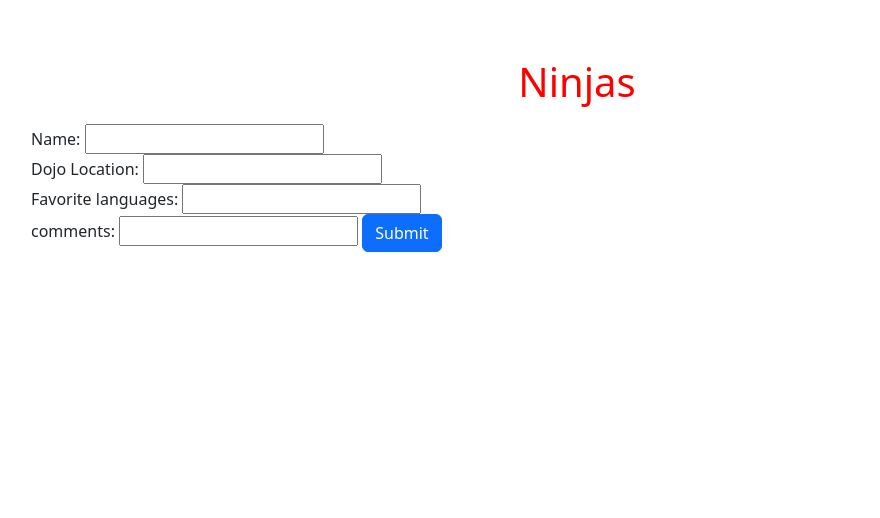
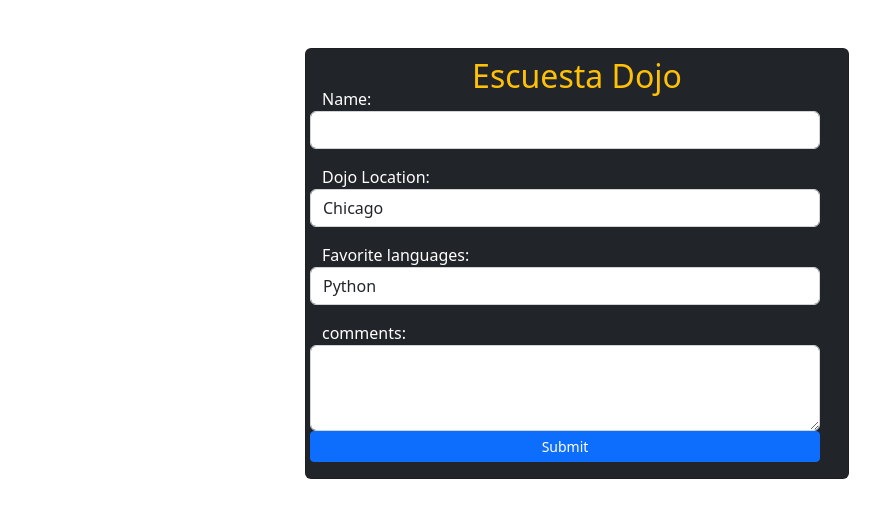
Before and after one commit to Jbaruz/flask_encuesta, a Flask app: page / in a window 1280 px wide. Shown: the top 518 px of the page, without its empty margins (63-943 px from the left). Run offline with Flask 2, Linux system fonts and the light colour scheme; some libraries are stand-ins or nearby versions.

Commit message:
Se agrego los BONUS, se uso bootstrap

```diff
--- a/templates/base.html
+++ b/templates/base.html
@@ -4,7 +4,7 @@
     <meta charset="UTF-8">
     <meta http-equiv="X-UA-Compatible" content="IE=edge">
     <meta name="viewport" content="width=device-width, initial-scale=1.0">
-    <title>{% block titulo %}{% endblock %}-Tablero</title>
+    <title>{% block titulo %}{% endblock %}-Dojos</title>
     <link href="{{ url_for('static', filename='css/bootstrap.min.css') }}" rel="stylesheet">
     <link href="{{ url_for('static', filename='css/toastr.min.css') }}" rel="stylesheet">
     <link rel="stylesheet" href="{{ url_for('static', filename='css/estilos.css') }}">
--- a/templates/index.html
+++ b/templates/index.html
@@ -1,36 +1,63 @@
 {% extends "base.html" %}
-{% block titulo %} Login {% endblock %}
+{% block titulo %} Encuesta  {% endblock %}
 
 
 {% block contenido %}
 
-<div class="container mt-5">
-    <h1>Ninjas </h1>
-    <form action="/process" method="post">
+<div class="d-flex justify-content-center">
+    <div class="card text-bg-dark mb-3" style="max-width: 34rem;">
+        <div class="container mt-2">
+            <h2 class="text-center text-warning">Escuesta Dojo</h2 >
+            <form class="row g-3" role="form" action="/process" method="post">
+                <div class="row mb-3">
                     <label for="name">
                         Name:
                     </label>
-        <input type="text" name="name" id="name">
-        <br>
+                    <input type="name" class = "form-control" name="name" id="name">
+                </div>
+
+                <div class="row mb-3">
                     <label for="name">
                         Dojo Location:
                     </label>
-        <input type="text" name="location" id="local">
-        <br>
+                    <select class="form-control" name="location" id="local">
+                        <option>Chicago</option>
+                        <option>Chile</option>
+                        <option>Seattle</option>
+                        <option>Toronto</option>
+                        <option>Juanjui</option>
+                    </select>
+                </div>
+
+                <div class="row mb-3">
                     <label for="name">
                         Favorite languages:
                     </label>
-        <input type="text" name="languages" id="languages">
+                    <select class="form-control" name="languages" id="languages">
+                        <option>Python</option>
+                        <option>C**</option>
+                        <option>Java</option>
+                        <option>TypeScript</option>
+                        <option>Ruby</option>
+                        <option>Go</option>
+                        <option>HTML</option>
+                        <option>MySQL</option>
+                        <option>CSS</option>
+                    </select>
+                </div>
+
                 <br>
+                <div class="row mb-3">
                     <label for="name">
                         comments:
                     </label>
-        <input type="text" name="comments" id="comments">
-        <button class="btn btn-primary">Submit</button>
+                    <textarea class = "form-control" rows = "3" name="comments" id="comments"></textarea>
+                    <button class="btn btn-primary btn-sm">Submit</button>
+                </div>
 
             </form>
         </div>
-
-
+    </div>
+</div>
 
 {% endblock %}
```
Also changed, not shown: templates/results.html (+12 -10 lines). Lines whose indentation alone changed are shown as unchanged.
